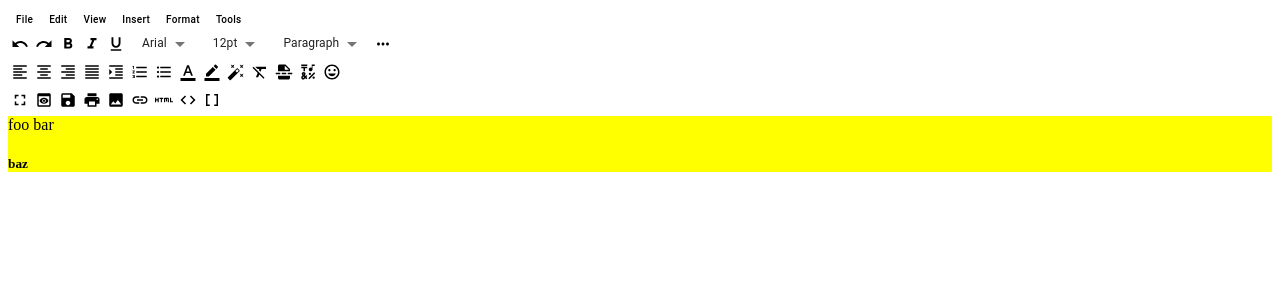
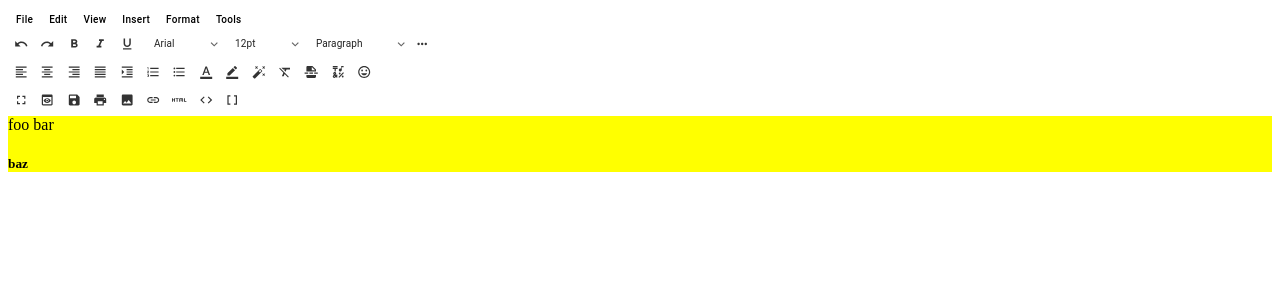
Before and after one commit to dcorby/react-wysiwyg, a React app: page / in a window 1280 px wide. Shown: the top 300 px of the page. Built offline with nearby package versions, Linux system fonts and the light colour scheme.

Commit message:
Working on icon and menu styles

```diff
--- a/src/Editor.js
+++ b/src/Editor.js
@@ -39,14 +39,21 @@ import FormControl from '@mui/material/FormControl';
 import InputLabel from '@mui/material/InputLabel';
 import MenuItem from '@mui/material/MenuItem';
 import Select from '@mui/material/Select';
+import KeyboardArrowDownIcon from '@mui/icons-material/KeyboardArrowDown';
 import styles from './styles/Editor.module.css';
 
 import MenuListComposition from "./MenuListComposition";
 
+const SmallKeyboardArrowDownIcon = () => {
+  return (
+    <KeyboardArrowDownIcon style={{ width: '0.6em', height: '0.6em', color: '#666666' }} />
+  );
+};
+
 class Editor extends React.Component {
 
   sx = {
-    'Select': { m: 0, maxHeight: 24, fontSize: 12, boxShadow: 'none', '.MuiOutlinedInput-notchedOutline': { border: 0 } }
+    'Select': { m: 0, maxHeight: 24, fontSize: 10, boxShadow: 'none', '.MuiOutlinedInput-notchedOutline': { border: 0 } }
   }
 
   setFontFamilies() {
@@ -99,7 +106,6 @@ class Editor extends React.Component {
     this.setElements();
   }
 
-
   render() {
     return (
     <>
@@ -129,6 +135,7 @@ class Editor extends React.Component {
             defaultValue='Arial'
             displayEmpty
             onChange={handleChange}
+            IconComponent={SmallKeyboardArrowDownIcon}
           >
             {this.fontFamiliesRef.current.map((elem, idx) => (
               <MenuItem key={idx} value={elem}>{elem}</MenuItem>
@@ -146,6 +153,7 @@ class Editor extends React.Component {
             defaultValue='12pt'
             displayEmpty
             onChange={handleChange}
+            IconComponent={SmallKeyboardArrowDownIcon}
           >
             {/* Set font sizes */}
             {this.fontSizesRef.current.map((elem, idx) => (
@@ -164,6 +172,7 @@ class Editor extends React.Component {
             defaultValue='p'
             displayEmpty
             onChange={handleChange}
+            IconComponent={SmallKeyboardArrowDownIcon}
           >
             {/* Set elements */}
             {this.elementsRef.current.map((elem, idx) => (
--- a/src/MenuListComposition.js
+++ b/src/MenuListComposition.js
@@ -64,7 +64,7 @@ export default function MenuListComposition({ label }) {
           aria-controls={open ? 'composition-menu' : undefined}
           aria-expanded={open ? 'true' : undefined}
           aria-haspopup="true"
-          disableRipple="true"
+          disableRipple={true}
           onClick={handleToggle}
         >
           {label}
--- a/src/styles/Editor.module.css
+++ b/src/styles/Editor.module.css
@@ -12,7 +12,11 @@
 }
 
 .icon {
-  transform: scale(0.75);
+  transform: scale(1.00);
+  max-width: 0.60em;
+  max-height: 0.60em;
+  padding: 0.20em 0.25em 0.20em 0.25em;
+  color: #333333;
 }
 
 .icon:hover {
```
